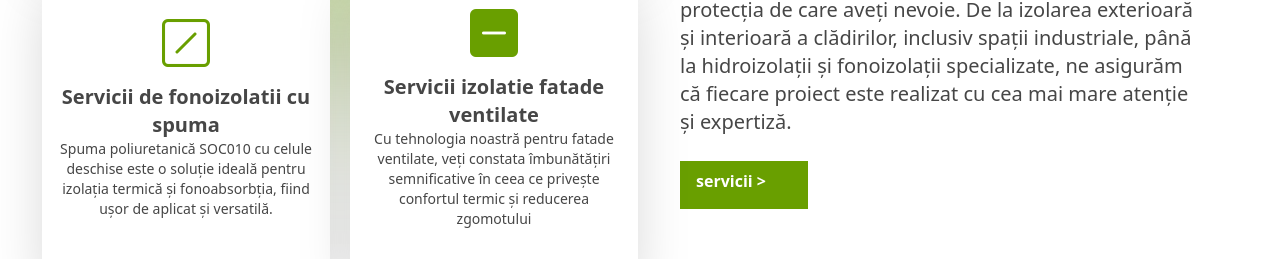
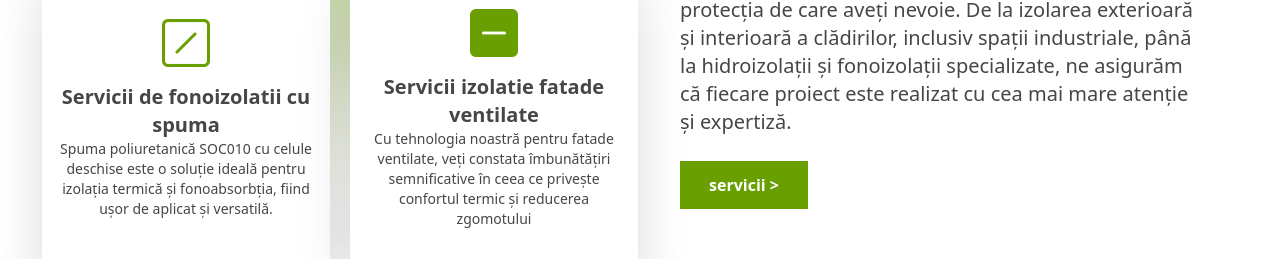
Before and after one commit to DenisWithOneN/desa-isolation, a Vue app: page /#/ in a window 1280 px wide. Shown: the part 1109-1368 px from the top of the page. Built offline with nearby package versions, Linux system fonts and the light colour scheme.

Commit message:
modified class from button to lg:flex instead of block, was getting up the position wrong

```diff
--- a/src/components/general/FillButton.vue
+++ b/src/components/general/FillButton.vue
@@ -6,9 +6,9 @@ const props = defineProps({
 </script>
 <template>
   <RouterLink
-    class="bg-desalightgreen text-white font-semibold flex justify-center items-center w-32 h-12 py-2 px-4"
+    class="bg-desalightgreen text-white font-semibold text-center w-32 h-12 flex items-center justify-center px-4"
     :to="route"
-    >{{ text }}</RouterLink
-  >
+    >{{ text }}
+  </RouterLink>
 </template>
 <style scoped></style>
--- a/src/components/homepage/AdvantageSection.vue
+++ b/src/components/homepage/AdvantageSection.vue
@@ -52,7 +52,7 @@ import FillButton from "../general/FillButton.vue";
             <FillButton
               :text="`servicii`"
               :route="`/services`"
-              class="hidden lg:block"
+              class="hidden lg:flex"
             ></FillButton>
           </div>
           <AdvantageCard
--- a/src/components/homepage/ContactSection.vue
+++ b/src/components/homepage/ContactSection.vue
@@ -42,7 +42,7 @@ import FillButton from "../general/FillButton.vue";
         <FillButton
           :text="`contact >`"
           :route="`/contact`"
-          class="hidden lg:block mt-3"
+          class="hidden lg:flex mt-3"
         ></FillButton>
       </div>
 
--- a/src/components/homepage/HeroSection.vue
+++ b/src/components/homepage/HeroSection.vue
@@ -16,8 +16,8 @@ import EmptyButton from "../general/EmptyButton.vue";
             și promptitudine
           </h1>
           <div class="flex flex-col gap-3 md:flex-row">
-            <FillButton text="despre noi" route="/about"></FillButton>
-            <EmptyButton text="contact" route="/contact"></EmptyButton>
+            <FillButton :text="`despre noi`" :route="`/about`"></FillButton>
+            <EmptyButton :text="`contact`" :route="`/contact`"></EmptyButton>
           </div>
         </div>
         <div class="bg-desalightgreen hidden w-2 h-52 xl:h-60 lg:block"></div>
--- a/src/components/homepage/ServiceSection.vue
+++ b/src/components/homepage/ServiceSection.vue
@@ -32,10 +32,10 @@ import ServiceCard from "../homepage/ServiceCard.vue";
           mare atenție și expertiză.
         </p>
         <FillButton
-          text="servicii >"
-          route="/services"
-          class="hidden lg:block"
-        ></FillButton>
+          :text="`servicii >`"
+          :route="`/services`"
+          :class="`hidden lg:flex`"
+        />
       </div>
 
       <div class="flex flex-col justify-center items-center gap-10 lg:w-1/2">
@@ -65,7 +65,7 @@ import ServiceCard from "../homepage/ServiceCard.vue";
         <FillButton
           text="servicii"
           route="/services"
-          class="block lg:hidden"
+          class="flex lg:hidden "
         ></FillButton>
       </div>
     </div>
```
